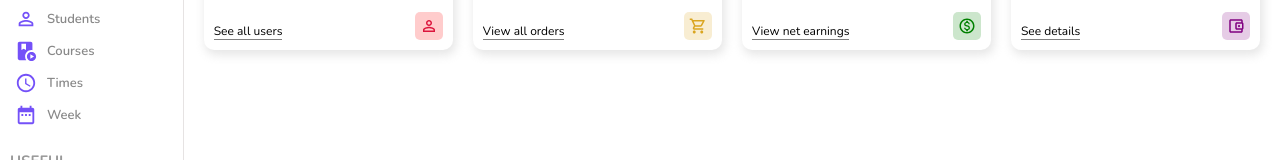
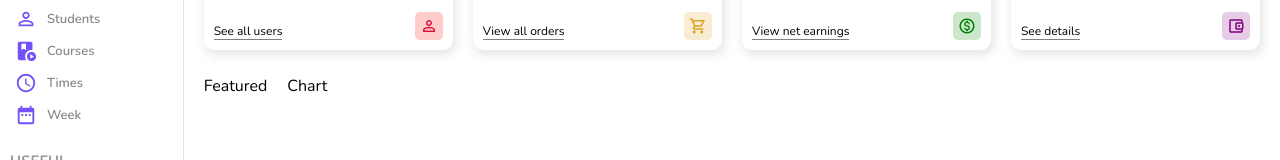
Before and after one commit to BEKZOD-VALIEV/admin_dashboard, a React (Create React App) app: page / in a window 1280 px wide. Shown: the part 191-351 px from the top of the page. Built offline with nearby package versions, Linux system fonts and the light colour scheme; the HTML template or start-up script is replaced by a standard one.

Commit message:
added new components

```diff
--- /dev/null
+++ b/src/components/chart/Chart.jsx
@@ -0,0 +1,9 @@
+import './chart.scss'
+
+const Chart = () => {
+  return (
+    <div className='chart'>Chart</div>
+  )
+}
+
+export default Chart
--- /dev/null
+++ b/src/components/featured/Featured.jsx
@@ -0,0 +1,9 @@
+import './featured.scss'
+
+const Featured = () => {
+  return (
+    <div className='featured'>Featured</div>
+  )
+}
+
+export default Featured
--- a/src/pages/home/Home.jsx
+++ b/src/pages/home/Home.jsx
@@ -2,6 +2,8 @@
 import Navbar from "../../components/navbar/Navbar";
 import "./home.scss"
 import Widget from "../../components/widget/Widget";
+import Featured from "../../components/featured/Featured";
+import Chart from "../../components/chart/Chart";
 
 const Home = () => {
   return (
@@ -15,6 +17,10 @@
             <Widget type="earning"/>
             <Widget type="balance"/>
           </div>
+          <div className="charts">
+            <Featured/>
+            <Chart/>
+          </div>
         </div>
     </div>
   )
--- a/src/pages/home/home.scss
+++ b/src/pages/home/home.scss
@@ -4,10 +4,14 @@
   .homeContainer{
     flex: 6;
 
-    .widgets{
+    .widgets, .charts{
       display: flex;
       padding: 20px;
       gap: 20px;
     }
+
+    .charts {
+      padding: 5px 20px;
+    }
   }
 }
```
Also changed, not shown: src/components/chart/chart.scss (added), src/components/featured/featured.scss (added).
